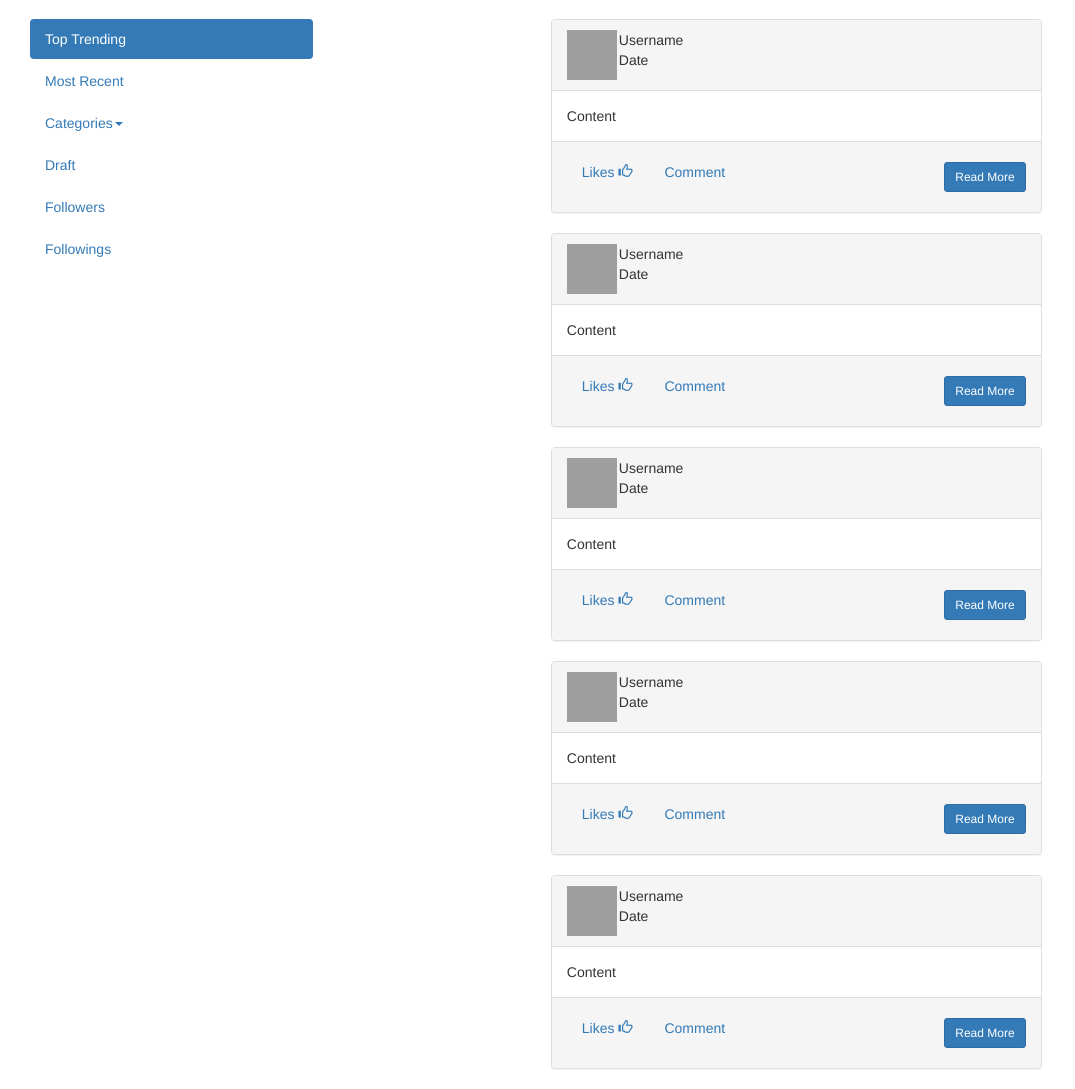
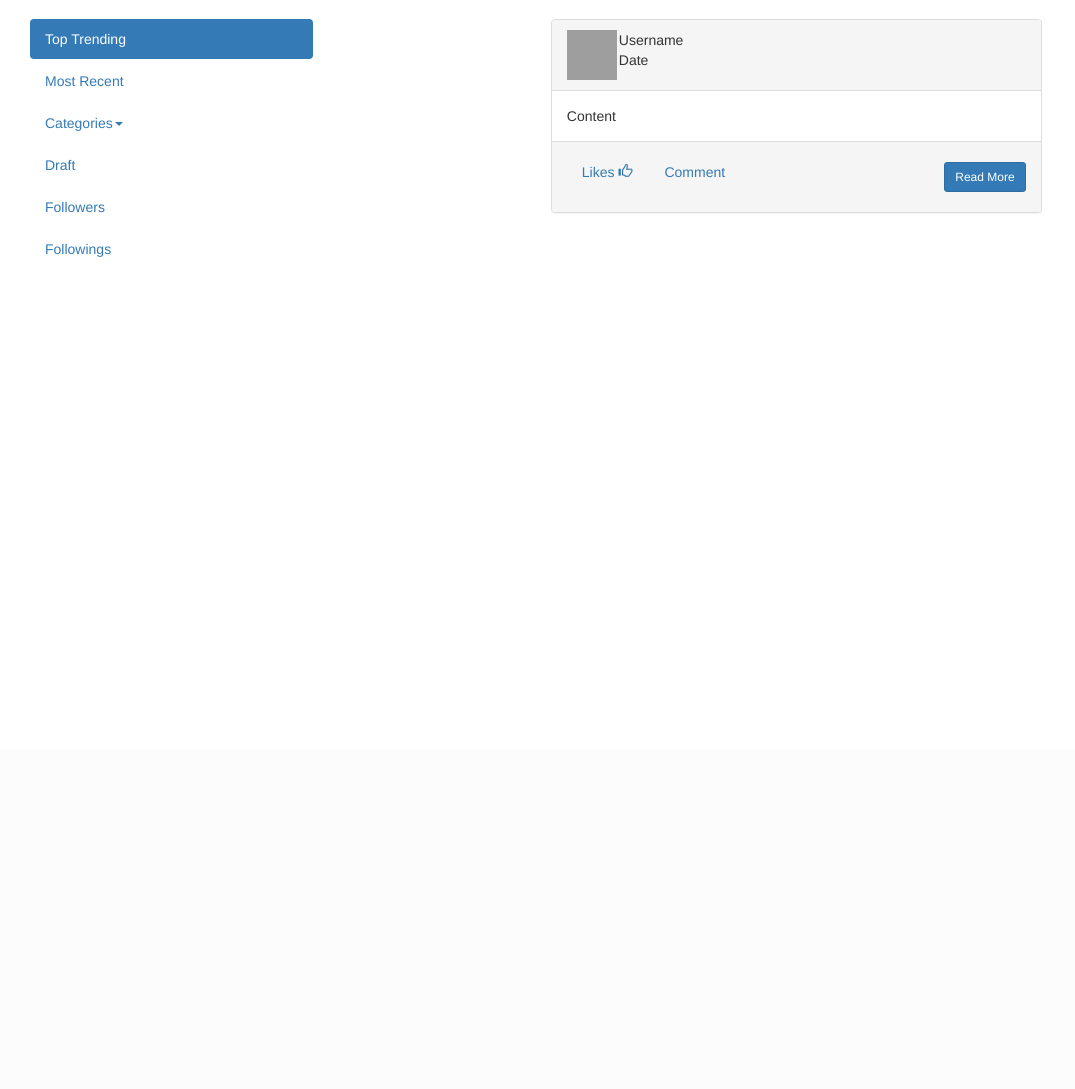
Before and after one commit to K-ran/Pages, a PHP site: page /home.php in a window 1280 px wide. Shown: the part 51-1140 px from the top of the page, without its empty margins (0-1075 px from the left). After the commit the page ends 308 px from the top, so only its background shows below. Run offline with PHP 8.4, Linux system fonts and the light colour scheme; the visitor is signed in with stand-in values (Sample User, id 1); some libraries are stand-ins or nearby versions; grey boxes are pictures that could not be loaded.

Commit message:
Added new backgroud, few login bug fixes and removed extra code from home.php

```diff
--- a/home.php
+++ b/home.php
@@ -68,6 +68,7 @@
 		</div>
 		<div class="col-md-2"></div>
 		<div class="col-md-5" class="box">
+
 			<div class="panel panel-default">
 				<div class="panel-heading">
 					<ul class="nav nav-pills">
@@ -88,85 +89,9 @@
 				</div>
 			</div>
 
-            <div class="panel panel-default">
-				<div class="panel-heading">
-					<ul class="nav nav-pills">
-					<li><img class="img-responsive" src="http://www.celebdetail.com/wp-content/uploads/2013/11/Katrina-Kaif-Boyfriend-age-Biography.jpg" alt="Chania" style="height:50px;width:50px" >
-					</li>
-					<li>Username<br>Date</li>
-					</ul>
-				</div>
-				<div class="panel-body">Content</div>
-				<div class="panel-footer">
-					<ul class="nav nav-pills" style="display:inline">
-					<li style="display:inline"><a href="#">Likes <span class="glyphicon glyphicon-thumbs-up"></span></a>
-					</li>
-					<li style="display:inline"><a href="#">Comment</a>
-					</li>
-					<li class="navbar-right"><a href="#"><button type="button" class="btn btn-primary btn-sm">Read More</button></a></li>
-					</ul>
-				</div>
-			</div>
 
-            <div class="panel panel-default">
-				<div class="panel-heading">
-					<ul class="nav nav-pills">
-					<li><img class="img-responsive" src="http://www.celebdetail.com/wp-content/uploads/2013/11/Katrina-Kaif-Boyfriend-age-Biography.jpg" alt="Chania" style="height:50px;width:50px" >
-					</li>
-					<li>Username<br>Date</li>
-					</ul>
-				</div>
-				<div class="panel-body">Content</div>
-				<div class="panel-footer">
-					<ul class="nav nav-pills" style="display:inline">
-					<li style="display:inline"><a href="#">Likes <span class="glyphicon glyphicon-thumbs-up"></span></a>
-					</li>
-					<li style="display:inline"><a href="#">Comment</a>
-					</li>
-					<li class="navbar-right"><a href="#"><button type="button" class="btn btn-primary btn-sm">Read More</button></a></li>
-					</ul>
-				</div>
-			</div>
 
-            <div class="panel panel-default">
-				<div class="panel-heading">
-					<ul class="nav nav-pills">
-					<li><img class="img-responsive" src="http://www.celebdetail.com/wp-content/uploads/2013/11/Katrina-Kaif-Boyfriend-age-Biography.jpg" alt="Chania" style="height:50px;width:50px" >
-					</li>
-					<li>Username<br>Date</li>
-					</ul>
-				</div>
-				<div class="panel-body">Content</div>
-				<div class="panel-footer">
-					<ul class="nav nav-pills" style="display:inline">
-					<li style="display:inline"><a href="#">Likes <span class="glyphicon glyphicon-thumbs-up"></span></a>
-					</li>
-					<li style="display:inline"><a href="#">Comment</a>
-					</li>
-					<li class="navbar-right"><a href="#"><button type="button" class="btn btn-primary btn-sm">Read More</button></a></li>
-					</ul>
-				</div>
-			</div>
 
-						<div class="panel panel-default">
-				<div class="panel-heading">
-					<ul class="nav nav-pills">
-					<li><img class="img-responsive" src="http://www.celebdetail.com/wp-content/uploads/2013/11/Katrina-Kaif-Boyfriend-age-Biography.jpg" alt="Chania" style="height:50px;width:50px" >
-					</li>
-					<li>Username<br>Date</li>
-					</ul>
-				</div>
-				<div class="panel-body">Content</div>
-				<div class="panel-footer">
-					<ul class="nav nav-pills" style="display:inline">
-					<li style="display:inline"><a href="#">Likes <span class="glyphicon glyphicon-thumbs-up"></span></a>
-					</li>
-					<li style="display:inline"><a href="#">Comment</a>
-					</li>
-					<li class="navbar-right"><a href="#"><button type="button" class="btn btn-primary btn-sm">Read More</button></a></li>
-					</ul>
-				</div>
-			</div>
 		</div>
 		<div class="col-md-2"></div>
 	</div>
--- a/index.php
+++ b/index.php
@@ -30,7 +30,7 @@
 				});
 		</script>
 	</head>
-	<body style="background-image:url('./resource/dk.jpg');background-size:cover">
+	<body style="background-image:url('./resource/background1.jpg');background-size:cover">
 	<!-- Header -->
 
 	<nav class="navbar navbar-inverse navbar-static-top">
@@ -45,7 +45,8 @@
 				<div class="form-group">
 					<input type="password" class="form-control" placeholder="Password" style="width:200px" name="password" ></input>
 				</div>
-				<button type="submit" class="btn btn-success">Login</button>
+				<button type="submit" class="btn btn-success">Login</button><br>
+				<? if(isset($_SESSION["err_password"])) echo $_SESSION["err_password"]; ?>
 			</form>
 
 		</div>
@@ -74,7 +75,6 @@
 				</div>
 				<div class="form-group">
 					<input type="password" class="form-control"  placeholder="Password" name="password">
-					<? if(isset($_SESSION["err_password"])) echo $_SESSION["err_password"]; ?>
 				</div>
 				<div class="form-group">
 					<input type="password" class="form-control"  placeholder="Confirm Password" name="confirm_password">
```
Also changed, not shown: resource/background1.jpg (added), resource/dk.jpg (deleted).
